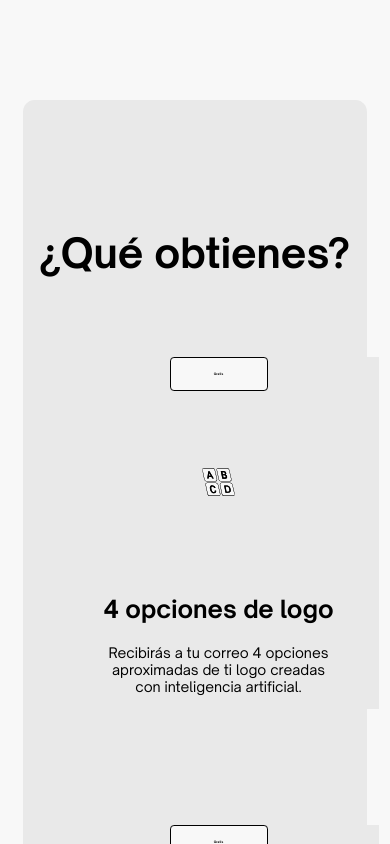
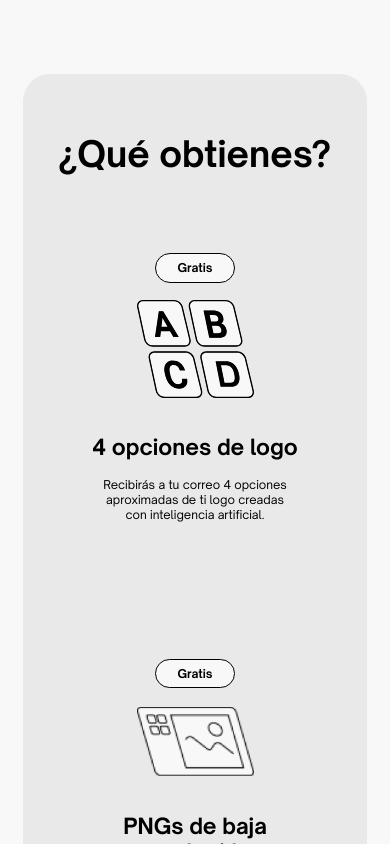
Before and after one commit to TheSerch07/Client-Wawo-Logos, a React (Vite) app: page / in a window 390 px wide. Shown: the part 3280-4124 px from the top of the page. Built offline with nearby package versions, Linux system fonts and the light colour scheme; the HTML template or start-up script is replaced by a standard one.

Commit message:
obtains mobile full

```diff
--- a/src/styles/Obtain.module.css
+++ b/src/styles/Obtain.module.css
@@ -44,30 +44,37 @@
 @media (max-width: 914px) {
     .mainObtain {
         /* flex-wrap: wrap; */
-        margin-bottom: 7rem;
-        height: 22rem;
-        width: 20rem;
+        /* margin-bottom: 7rem; */
+        margin-bottom: 20vw;
+        /* background-color: black; */
+        height: 72vw;
+        width: 65vw;
         justify-content: space-between;
     }
 
     .divPrice {
-        height: 2rem;
-        width: 6rem;
+        height: 7vw;
+        width: 20vw;
+        border-radius: 20vw;
+        font-size: 3vw;
     }
 
     .img {
-        max-width: 10rem;
+        width: 30vw;
+        max-height: 27vw;
     }
 
     .h2 {
-        width: 20rem;
-        font-size: 1.5rem;
+        /* background-color: black; */
+        width: 65vw;
+        /* font-size: 1.5rem; */
+        font-size: 5.5vw;
     }
 
     .p {
         margin-top: 0;
-        width: 15rem;
-        font-size: 14px;
+        width: 50vw;
+        font-size: 3vw;
     }
 
     .containText {
@@ -76,3 +83,7 @@
         flex-direction: column;
     }
 }
+
+@media (min-width: 480px) and (max-width: 914px) {
+
+}
--- a/src/styles/Obtains.module.css
+++ b/src/styles/Obtains.module.css
@@ -35,15 +35,17 @@
 @media (max-width: 914px) {
     .mainObtains {
         /* flex-wrap: wrap; */
-        margin-top: 6rem;
+        margin-top: 18vw;
         width: 88vw;
-        height: 3620px;
+        /* height: 3620px; */
+        height: 770vw;
+        border-radius: 7vw;
     }
 
     .title {
-        font-size: 40px;
-        margin-top: 8rem;
-        margin-bottom: 5rem;
+        font-size: 9vw;
+        margin-top: 15vw;
+        margin-bottom: 20vw;
     }
 
     .eachObtain {
@@ -51,8 +53,7 @@
         flex-direction: column;
         justify-content: space-between;
         width: 70vw;
-        height: 3620px;
-        /* flex-wrap: wrap; */
+        height: 770vw;
     }
 
     .obtain {
@@ -60,20 +61,20 @@
         flex-direction: row;
         flex-wrap: wrap;
         align-content: space-between;
-        /* height: 5000px; */
-
     }
 
     .obtainResponsive {
         display: flex;
         /* align-content: space-between; */
         /* width: 70vw; */
-        height: 1400px;
+        /* height: 1400px; */
+        height: 300vw;
     }
 
     .obtainResponsiveTwo {
         display: flex;
         /* align-content: space-between; */
-        height: 1866px;
+        /* height: 1866px; */
+        height: 390vw;
     }
 }
```
